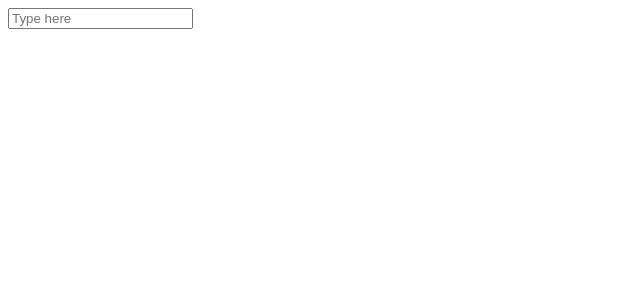
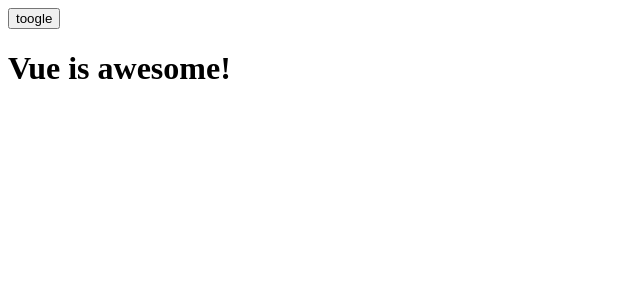
Before and after one commit to daniellmerlo/vue-tutorial-com-sfc, a Vue app: page / in a window 1280 px wide. Shown: the top 300 px of the page, without its empty margins (0-640 px from the left). Built offline with nearby package versions, Linux system fonts and the light colour scheme.

Commit message:
Projeto em: Conditional Rendering

```diff
--- a/src/App.vue
+++ b/src/App.vue
@@ -1,9 +1,15 @@
 <script setup>
 import { ref } from 'vue'
 
-const text = ref('')
+const awesome = ref(true)
+
+function toggle() {
+  awesome.value = !awesome.value
+}
 </script>
+
 <template>
-    <input v-model="text" placeholder="Type here">
-    <p>{{ text }}</p>
+    <button v-on:click="toggle">toogle</button>
+    <h1 v-if="awesome">Vue is awesome!</h1>
+    <h1 v-else>Oh no ;-)</h1>
 </template>
```
